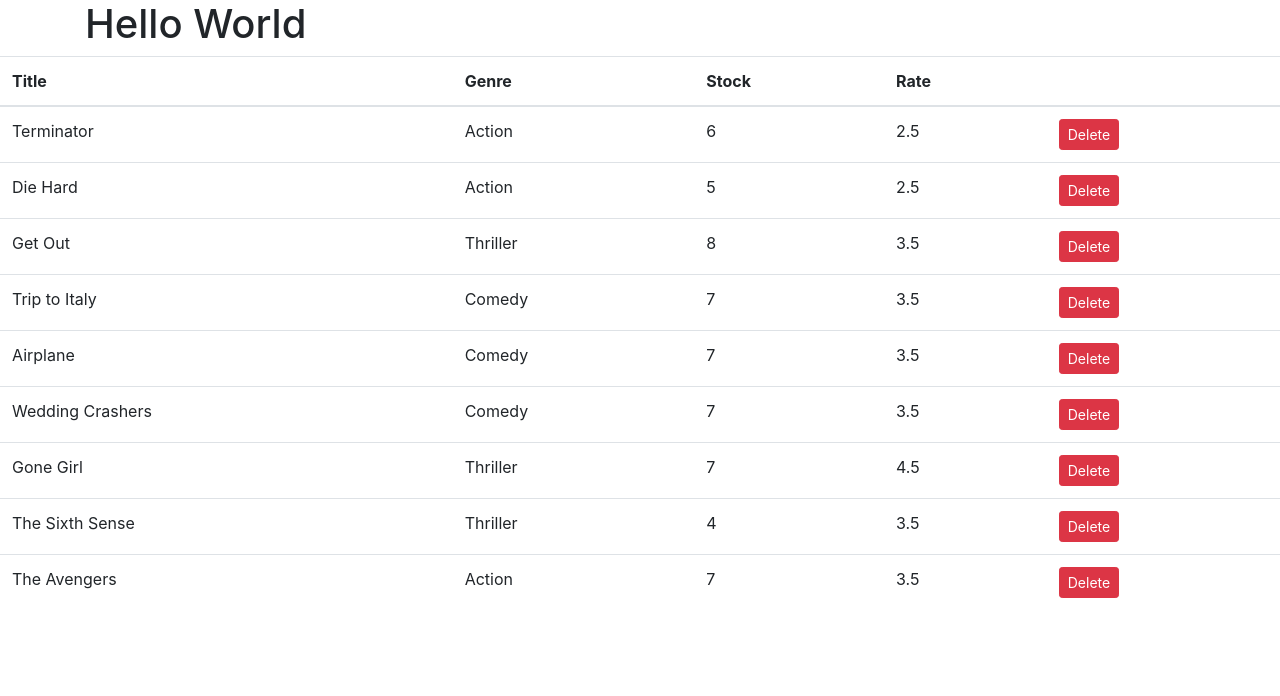
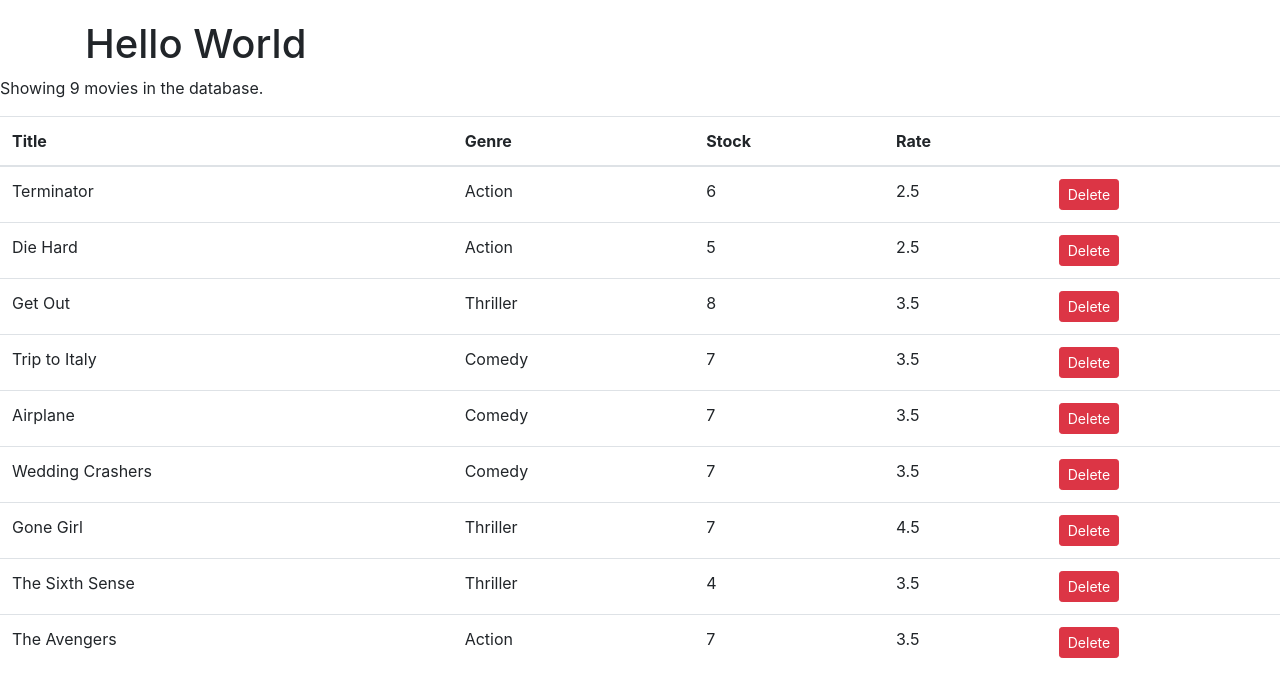
Before and after one commit to JinxyPyrope/vidly-project, a React (Create React App) app: page / in a window 1280 px wide. Shown: the top 696 px of the page. Built offline with nearby package versions, Linux system fonts and the light colour scheme.

Commit message:
Finishing practicing single component pieces

```diff
--- a/src/components/MovieList.jsx
+++ b/src/components/MovieList.jsx
@@ -12,7 +12,12 @@ class Movies extends Component {
   }
 
   render() {
+    const { length: count } = this.state.movies
+    if (count === 0) return <p>There are no movies in the database.</p>
+
     return (
+      <React.Fragment>
+        <p>Showing {count} movies in the database.</p>
         <table className="table">
           <thead>
             <tr>
@@ -39,6 +44,7 @@ class Movies extends Component {
             ))}
           </tbody>
         </table>
+      </React.Fragment>
     )
   }
 }
--- a/src/index.css
+++ b/src/index.css
@@ -5,6 +5,7 @@ body {
     sans-serif;
   -webkit-font-smoothing: antialiased;
   -moz-osx-font-smoothing: grayscale;
+  padding: 20px 0 0 0;
 }
 
 code {
```
Lines whose indentation alone changed are shown as unchanged.
